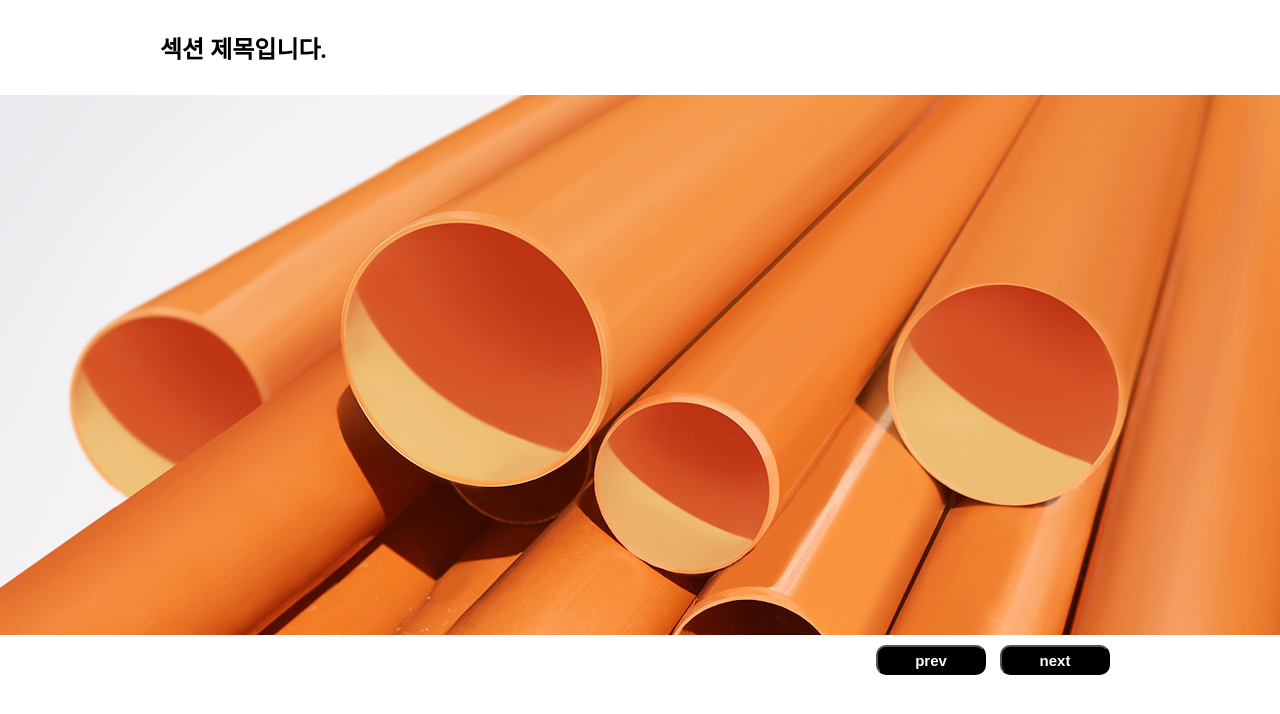
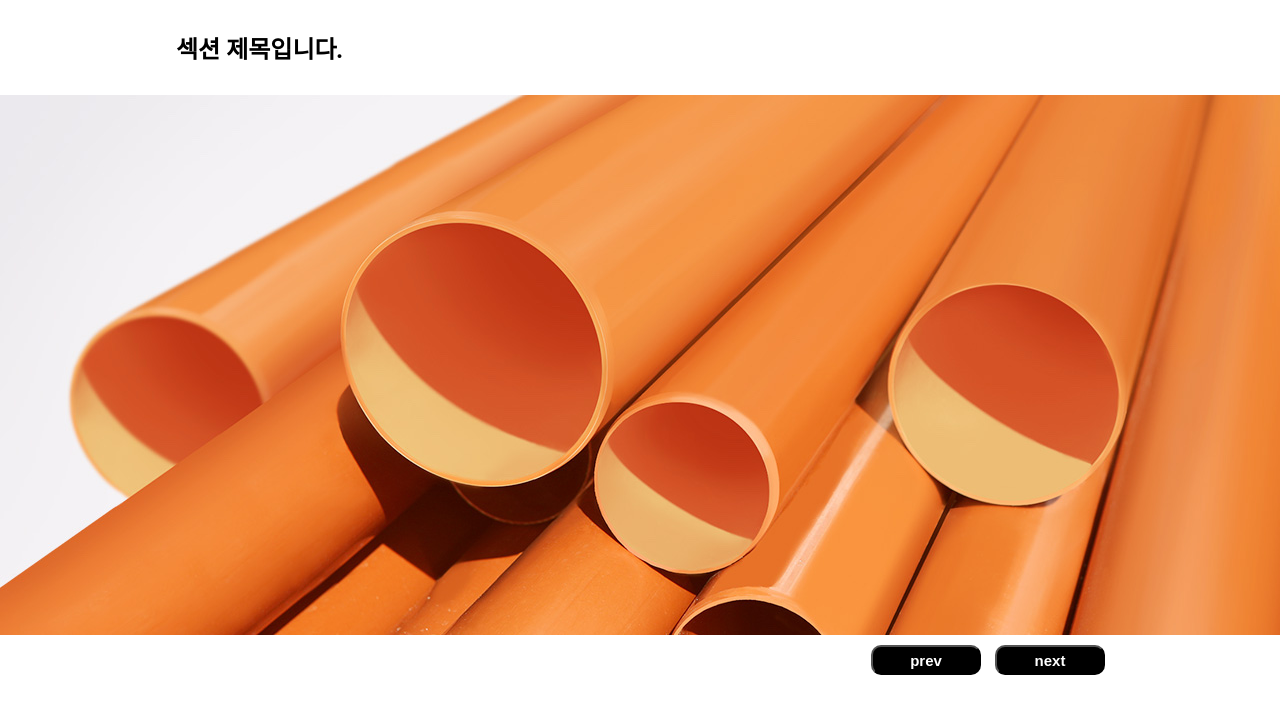
Before and after one commit to Parkjua/Week10, a plain HTML site: page index.html in a window 1280 px wide. Shown: the top 714 px of the page. Drawn offline with Linux system fonts and the light colour scheme.

Commit message:
Update index.css

```diff
--- a/css/index.css
+++ b/css/index.css
@@ -16,12 +16,12 @@
   transition: left 1s;
 }
 h2 {
-  margin: 30px 0 30px 160px;
+  margin: 30px 0 30px 176px;
 }
 #btn {
   margin-top: 10px;
   float: right;
-  margin-right: 160px;
+  margin-right: 165px;
 }
 #btn button {
   border-radius: 10px;
```
